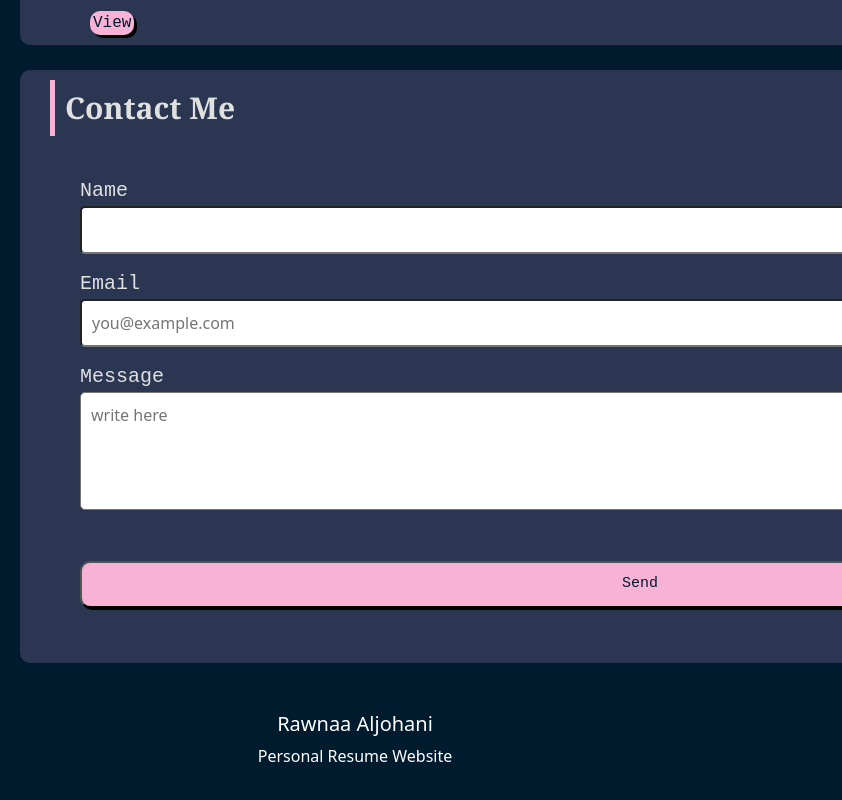
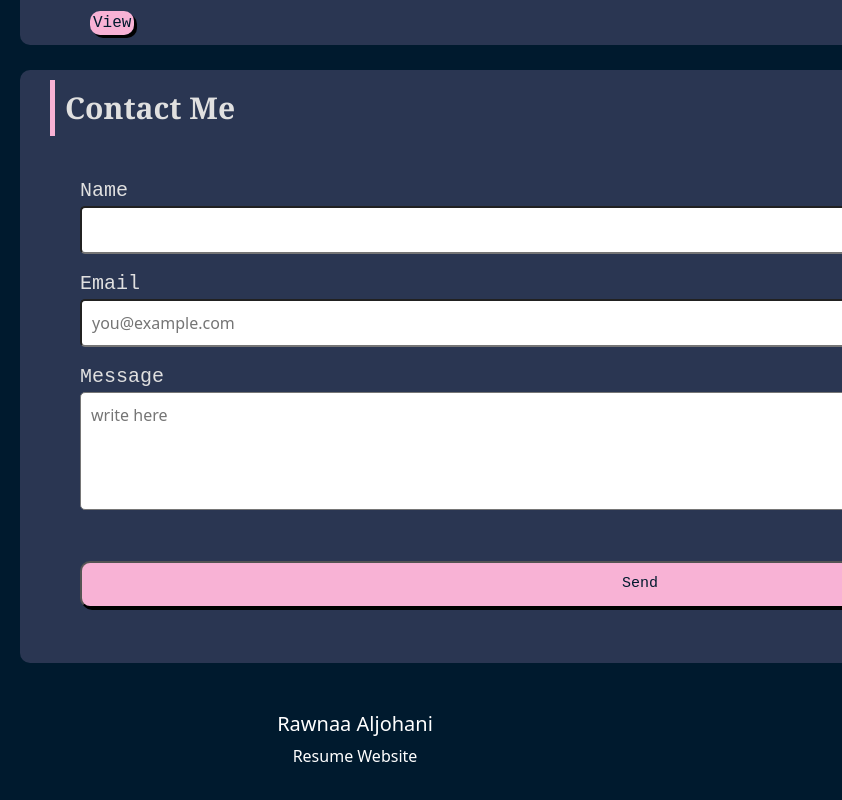
Before and after one commit to Rawna-N/portfolio, a plain HTML site: page index.html in a window 1280 px wide. Shown: the part 2071-2871 px from the top of the page, 0-842 px from the left. Drawn offline with nearby package versions, Linux system fonts and the light colour scheme.

Commit message:
Update index.html

```diff
--- a/index.html
+++ b/index.html
@@ -182,7 +182,7 @@
 
                 <div class="col-md-6 mb-3">
                     <h5>Rawnaa Aljohani</h5>
-                    <p>Personal Resume Website</p>
+                    <p>Resume Website</p>
               </div>
 
                 <div class="col-md-6 mb-3">
```
